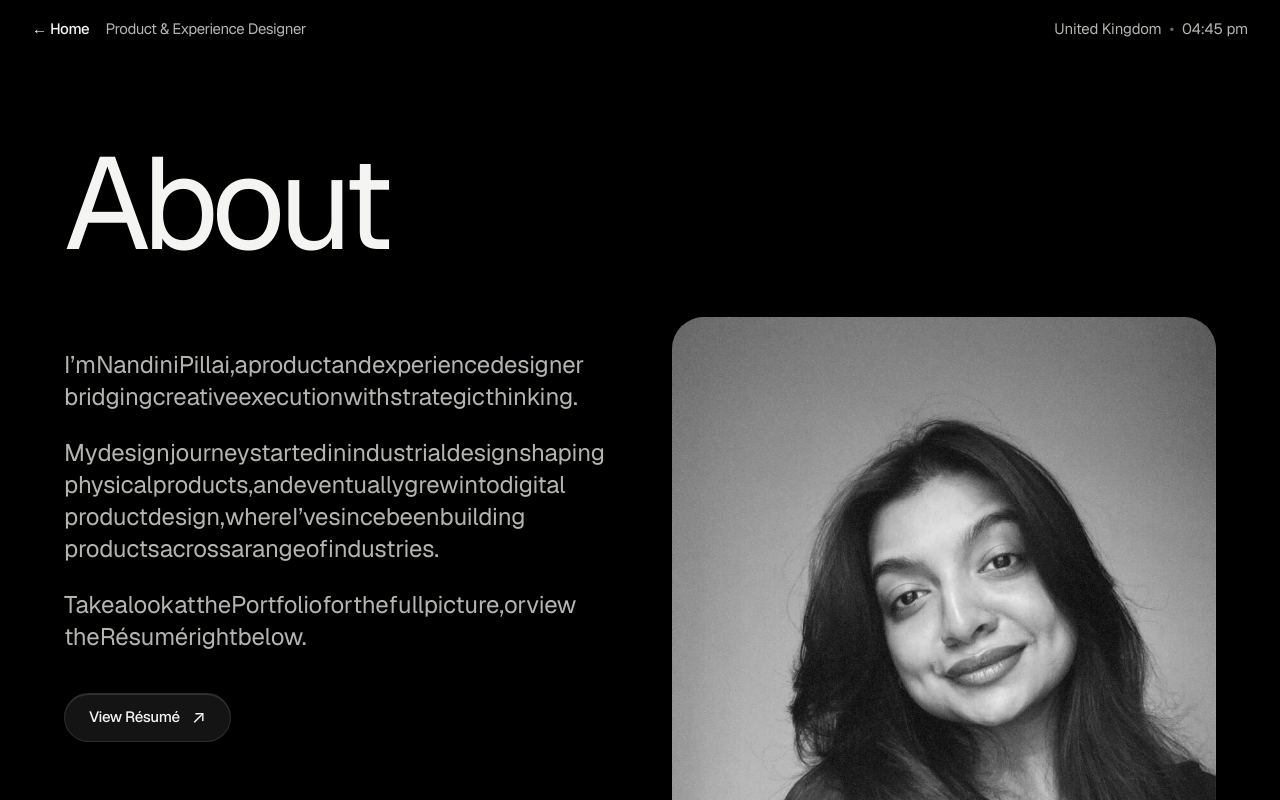
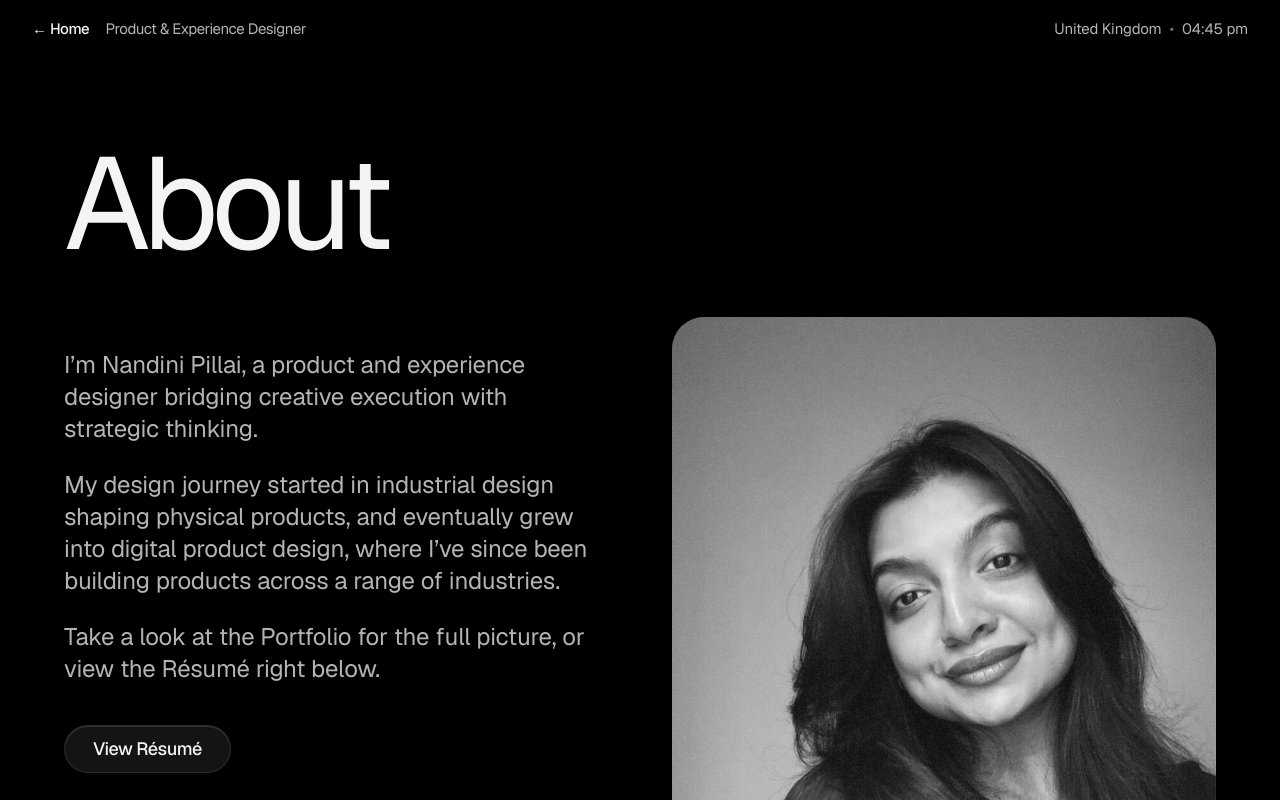
Before and after one commit to nandiniipillai/Portfolio, a Next.js app: page /about in a window 1280 px wide. Shown: the top 800 px of the page. Built offline with nearby package versions, Linux system fonts and the light colour scheme.

Commit message:
About: fix inter-word spacing (move space outside animated span); View Résumé button larger (18px), drop arrow

```diff
--- a/app/about/page.jsx
+++ b/app/about/page.jsx
@@ -13,8 +13,8 @@ function WordByWord({ text, baseDelay = 0 }) {
   return (
     <p className="text-fog text-xl md:text-2xl leading-relaxed">
       {words.map((w, i) => (
+        <span key={i}>
           <motion.span
-          key={i}
             initial={{ opacity: 0.16 }}
             whileInView={{ opacity: 1 }}
             viewport={{ once: true, margin: '-40px' }}
@@ -22,8 +22,9 @@ function WordByWord({ text, baseDelay = 0 }) {
             className="inline-block"
           >
             {w}
+          </motion.span>
           {i < words.length - 1 ? ' ' : ''}
-        </motion.span>
+        </span>
       ))}
     </p>
   );
@@ -63,11 +64,10 @@ export default function AboutPage() {
                 href={SITE.resume}
                 target="_blank"
                 rel="noreferrer noopener"
-                className="group mt-10 inline-flex items-center gap-3 rounded-full bg-white/[0.08] hover:bg-white/[0.14] border border-white/10 hover:border-white/20 px-6 py-3 text-silver hover:-translate-y-0.5 transition-all duration-300 ease-out focus-visible:outline focus-visible:outline-2 focus-visible:outline-white/80 focus-visible:outline-offset-2"
+                className="mt-10 inline-flex items-center justify-center rounded-full bg-white/[0.08] hover:bg-white/[0.14] border border-white/10 hover:border-white/20 px-7 py-3.5 text-silver hover:-translate-y-0.5 transition-all duration-300 ease-out focus-visible:outline focus-visible:outline-2 focus-visible:outline-white/80 focus-visible:outline-offset-2"
                 style={{ boxShadow: 'inset 0 1px 0 0 rgba(255,255,255,0.12)' }}
               >
-                <span className="text-[15px] font-medium tracking-tight">View Résumé</span>
-                <span className="text-lg leading-none transition-transform group-hover:translate-x-0.5 group-hover:-translate-y-0.5" aria-hidden="true">↗</span>
+                <span className="text-[18px] font-medium tracking-tight leading-none">View Résumé</span>
               </a>
             </ScrollReveal>
           </div>
```
Lines whose indentation alone changed are shown as unchanged.
